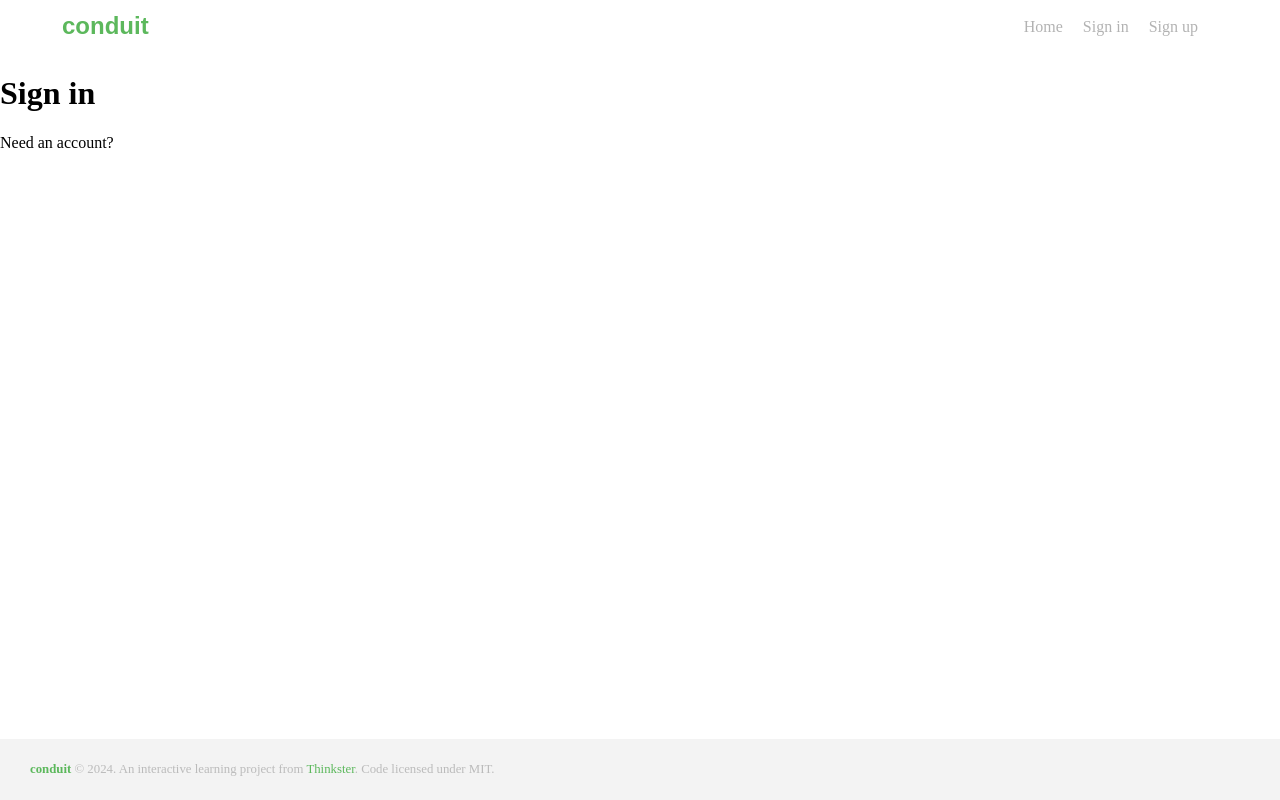
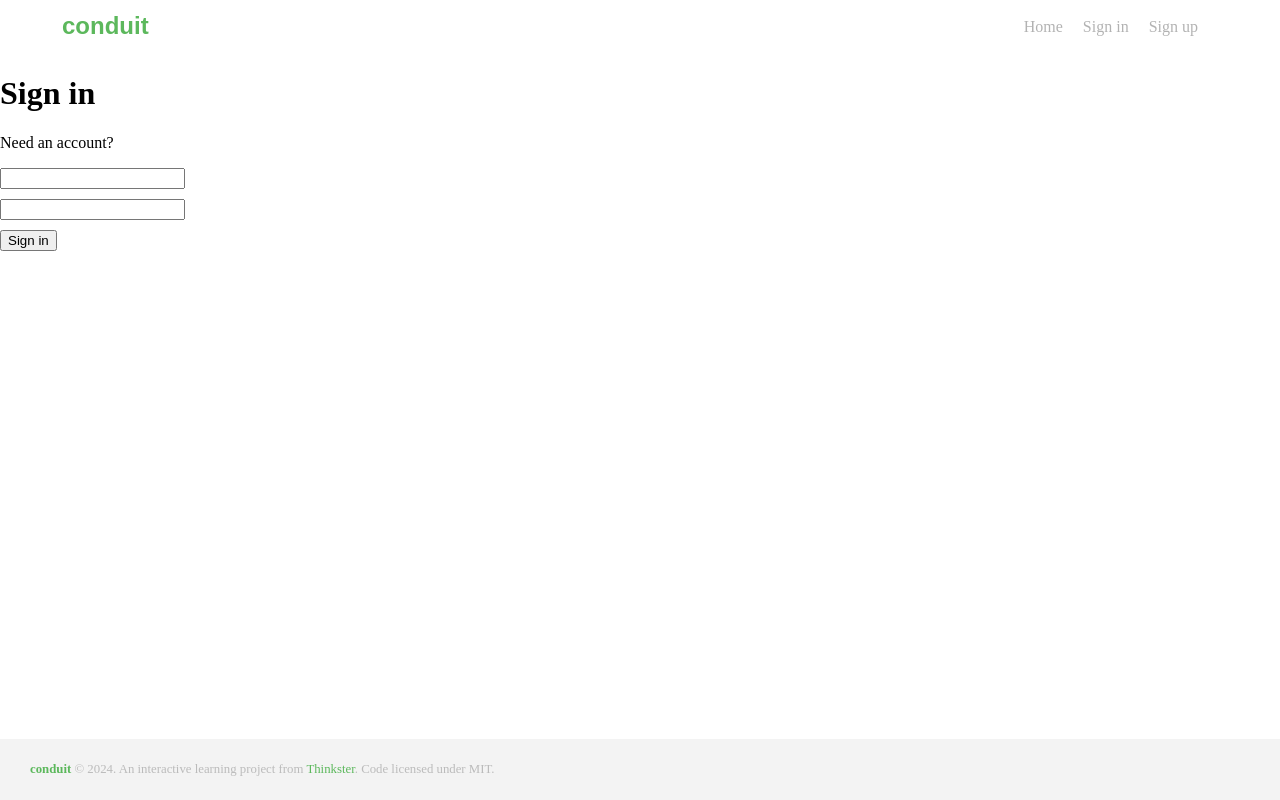
Before and after one commit to zncen/mcu-112-web-12130951-final, an Angular app: page /login in a window 1280 px wide. Shown: the top 800 px of the page. Built offline with nearby package versions, Linux system fonts and the light colour scheme.

Commit message:
創建輸入密碼及帳號的位置和登入按鈕

```diff
--- a/src/app/login/login.component.css
+++ b/src/app/login/login.component.css
@@ -0,0 +1,5 @@
+input {
+    display: flex;
+    flex-direction: column;
+    margin-bottom: 10px;
+}
--- a/src/app/login/login.component.html
+++ b/src/app/login/login.component.html
@@ -1,2 +1,7 @@
 <h1>Sign in</h1>
 <p>Need an account?</p>
+<input type="text">
+<input type="text">
+<div class="form-action">
+    <button type="button">Sign in</button>
+</div>
```
